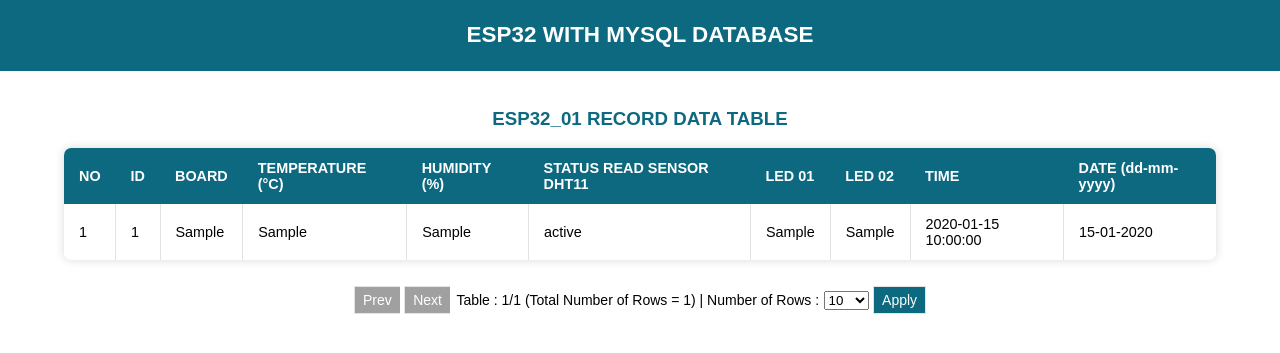
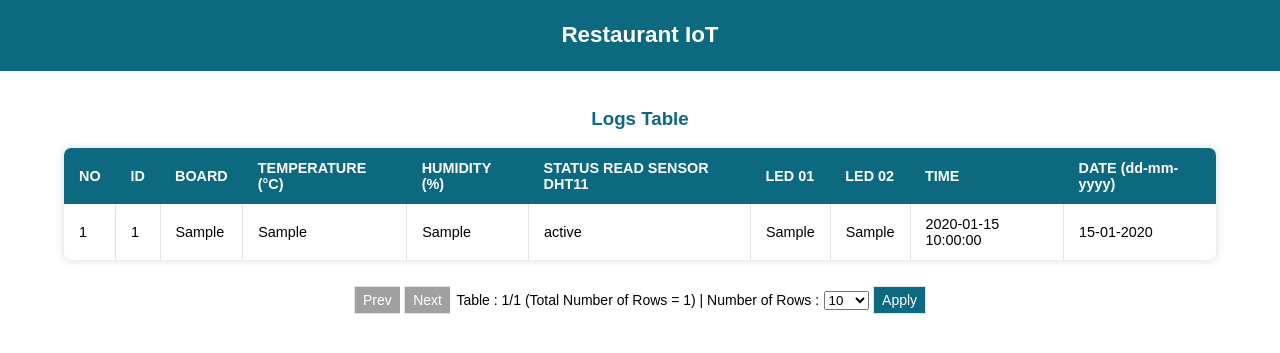
Before and after one commit to carlosgd17/restaurant-iot, a PHP site: page /recordtable.php in a window 1280 px wide. Shown: the top 353 px of the page. Run offline with PHP 8.4, Linux system fonts and the light colour scheme; tables that the repository leaves empty or names only in its code hold one stand-in row (values such as "Sample post").

Commit message:
visual changes

```diff
--- a/recordtable.php
+++ b/recordtable.php
@@ -1,8 +1,9 @@
 <!DOCTYPE HTML>
 <html>
   <head>
-    <title>ESP32 WITH MYSQL DATABASE</title>
+    <title>Restaurant IoT</title>
     <meta name="viewport" content="width=device-width, initial-scale=1">
+    <link rel="shortcut icon" type="x-icon" href="https://cdn-icons-png.freepik.com/512/6357/6357665.png">
     <style>
       html {font-family: Arial; display: inline-block; text-align: center;}
       p {font-size: 1.2rem;}
@@ -101,12 +102,12 @@
 
   <body>
     <div class="topnav">
-      <h3>ESP32 WITH MYSQL DATABASE</h3>
+      <h3>Restaurant IoT</h3>
     </div>
 
     <br>
 
-    <h3 style="color: #0c6980;">ESP32_01 RECORD DATA TABLE</h3>
+    <h3 style="color: #0c6980;">Logs Table</h3>
 
     <table class="styled-table" id= "table_id">
       <thead>
```
